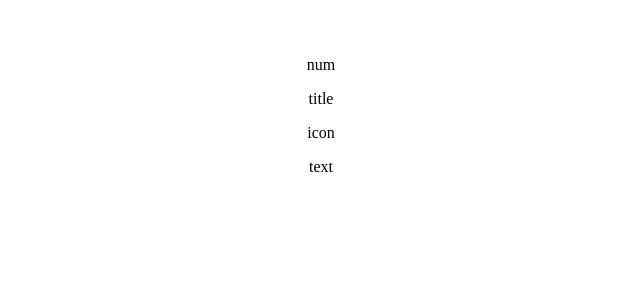
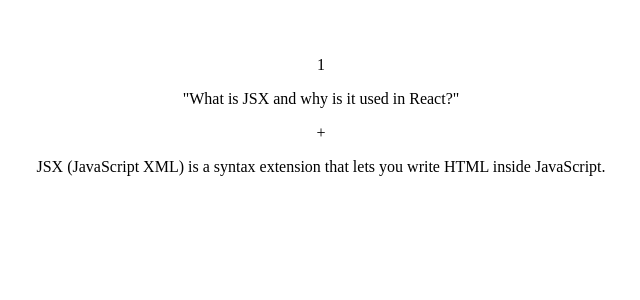
Before and after one commit to TanmayVidhate/accordion, a React (Vite) app: page / in a window 1280 px wide. Shown: the top 300 px of the page, without its empty margins (319-959 px from the left). Built offline with nearby package versions, Linux system fonts and the light colour scheme.

Commit message:
add dummy data

```diff
--- a/src/Components/Accordion.jsx
+++ b/src/Components/Accordion.jsx
@@ -4,10 +4,10 @@
   return (
     <>
         <div>
-            <p>num</p>
-            <p>title</p>
-            <p>icon</p>
-            <div>text</div>
+            <p>1</p>
+            <p>"What is JSX and why is it used in React?"</p>
+            <p>+</p>
+            <div>JSX (JavaScript XML) is a syntax extension that lets you write HTML inside JavaScript.</div>
         </div>
     </>
   )
```
